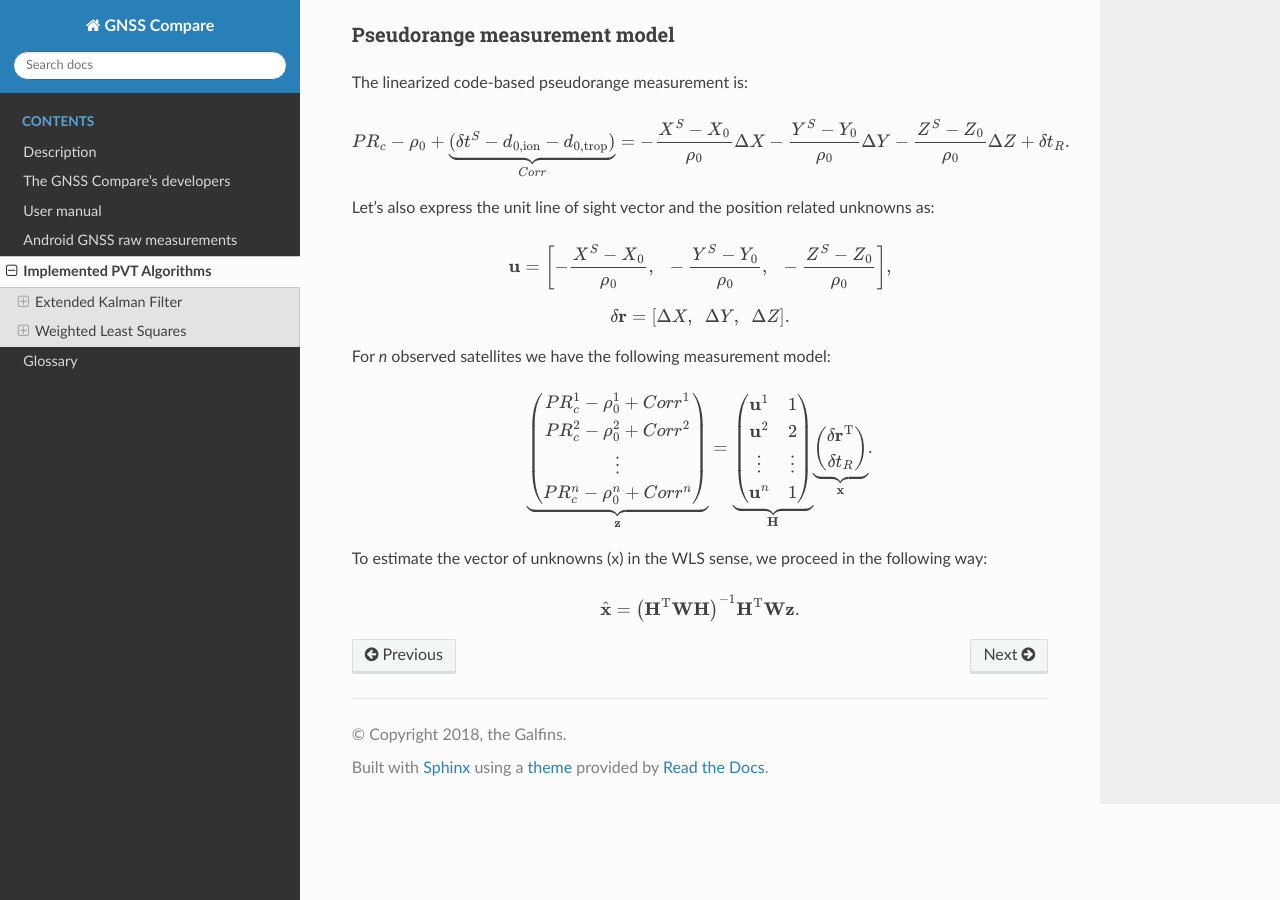
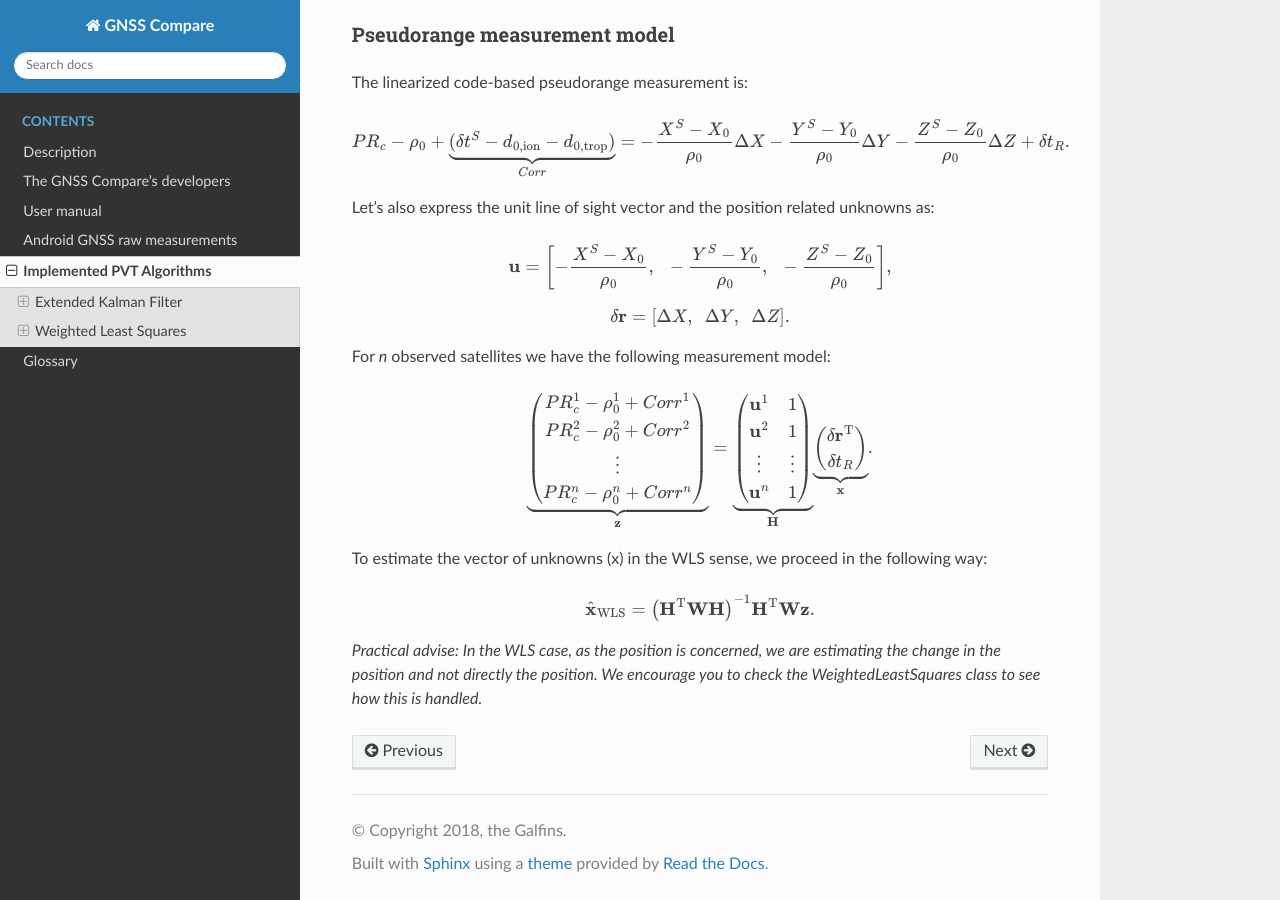
Before and after one commit to TheGalfins/GNSS_Compare, a Sphinx documentation site: the page built from docs/implemented_algorithms.rst, in a window 1280 px wide and 900 px high, scrolled down 6673 px. Built offline with Sphinx 7.4.7 and the Read the Docs theme 2.0.0, drawn with Linux system fonts in a browser that asks for light colours.

Commit message:
WLS description is finished

```diff
--- a/docs/implemented_algorithms.rst
+++ b/docs/implemented_algorithms.rst
@@ -314,7 +314,7 @@ For *n* observed satellites we have the following measurement model:
    =
    \underbrace{\begin{pmatrix}
             \mathbf{u}^1 & 1\\
-            \mathbf{u}^2 & 2\\
+            \mathbf{u}^2 & 1\\
             \vdots & \vdots \\
             \mathbf{u}^n & 1\\
     \end{pmatrix}}_{\mathbf{H}}
@@ -326,4 +326,7 @@ For *n* observed satellites we have the following measurement model:
 To estimate the vector of unknowns (x) in the WLS sense, we proceed in the following way:
 
 .. math::
-  \hat{\mathbf{x}} = \left(\mathbf{H}^{\text{T}} \mathbf{W} \mathbf{H} \right)^{-1}\mathbf{H}^{\text{T}} \mathbf{W} \mathbf{z}.
+  \hat{\mathbf{x}}_{\text{WLS}} = \left(\mathbf{H}^{\text{T}} \mathbf{W} \mathbf{H} \right)^{-1}\mathbf{H}^{\text{T}} \mathbf{W} \mathbf{z}.
+
+*Practical advise: In the WLS case, as the position is concerned, we are estimating the change in the position and not directly the position. We encourage you to check the
+WeightedLeastSquares class to see how this is handled.*
```
